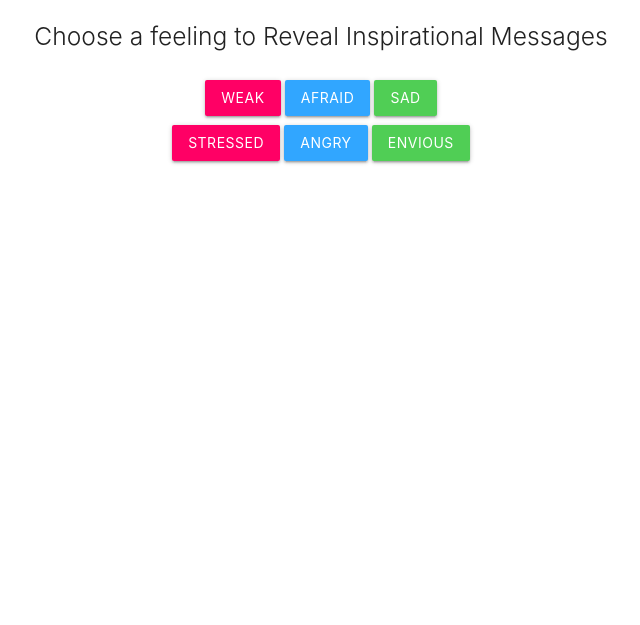
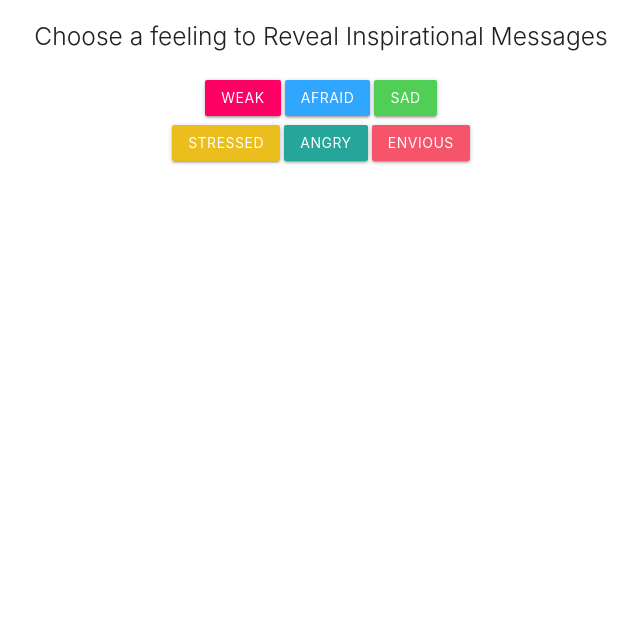
Before and after one commit to stayflyndev/ylmu, a plain HTML site: page index.html in a window 1280 px wide. Shown: the part 175-800 px from the top of the page, without its empty margins (319-959 px from the left). Drawn offline with nearby package versions, Linux system fonts and the light colour scheme.

Commit message:
-changes

```diff
--- a/index.html
+++ b/index.html
@@ -44,9 +44,9 @@
                     </div>
 <br><br>
                     <div class="col s12 m12">
-                        <button class="waves-effect waves-pink waves-ripple btn" onclick="stressed()"> Stressed </button>
-                        <button class="waves-effect waves-lblue waves-ripple btn" onclick="angered()"> Angry </button>
-                        <button class="waves-effect waves-lgreen waves-ripple btn" onclick="envious()"> Envious </button>
+                        <button class="waves-effect waves-gold waves-ripple btn" onclick="stressed()"> Stressed </button>
+                        <button class="waves-effect waves-purple waves-ripple btn" onclick="angered()"> Angry </button>
+                        <button class="waves-effect waves-salmon waves-ripple btn" onclick="envious()"> Envious </button>
                         <!-- <button class="waves-effect waves-light btn" onclick="failure()"> Failure </button>
                         <button class="waves-effect waves-light btn" onclick="hopeful()"> Hopeless </button> -->
                         </div>
--- a/styles.css
+++ b/styles.css
@@ -15,7 +15,15 @@ body{
     background-color:#50ce55;
 }
 
-
+.waves-effect.waves-gold {
+    background-color:#ecbe1d;
+}
+.waves-effect.waves-lteal {
+    background-color:#66b2b2;
+}
+.waves-effect.waves-salmon {
+    background-color:#f6546a;
+}
 
 
 .btn:hover{
```
